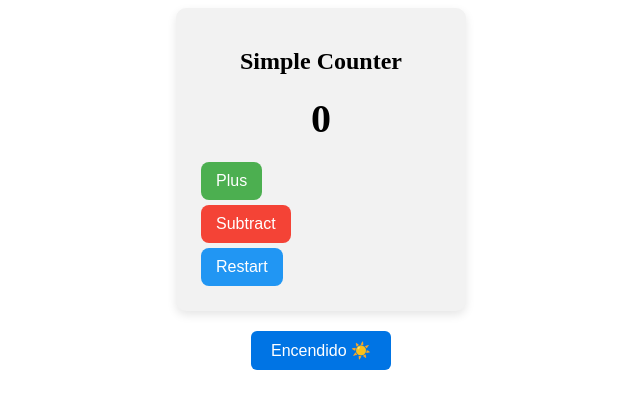
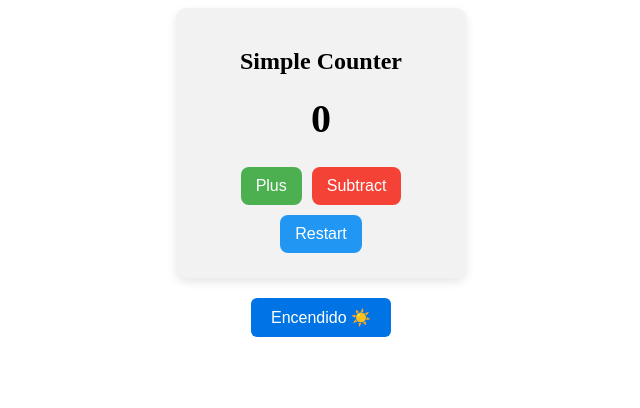
Before and after one commit to Fernando-Herrero/useState-react, a React (Vite) app: page / in a window 1280 px wide. Shown: the top 408 px of the page, without its empty margins (319-959 px from the left). Built offline with nearby package versions, Linux system fonts and the light colour scheme.

Commit message:
fix(ToggleButton): prevent className conflict with other buttons

```diff
--- a/src/components/SimpleCount/ToggleButton/ToggleButton.css
+++ b/src/components/SimpleCount/ToggleButton/ToggleButton.css
@@ -1,4 +1,4 @@
-button {
+.toggle-btn {
 	padding: 10px 20px;
 	font-size: 16px;
 	background-color: #0074e4;
@@ -9,14 +9,14 @@ button {
 	transition: background-color 0.3s ease;
 	user-select: none;
 	margin: 20px auto 0 auto;
-    display: block;
+	display: block;
 }
 
-button:hover {
+.toggle-btn:hover {
 	background-color: #005bb5;
 }
 
-button:focus {
+.toggle-btn:focus {
 	outline: 2px solid #e62429;
 	outline-offset: 2px;
 }
--- a/src/components/SimpleCount/ToggleButton/ToggleButton.jsx
+++ b/src/components/SimpleCount/ToggleButton/ToggleButton.jsx
@@ -10,7 +10,9 @@ export const ToggleButton = () => {
 
 	return (
 		<>
-			<button onClick={handleToggle}>{toggle ? "Encendido ☀️" : "Apagado 🌙"}</button>
+			<button className="toggle-btn" onClick={handleToggle}>
+				{toggle ? "Encendido ☀️" : "Apagado 🌙"}
+			</button>
 		</>
 	);
 };
```
